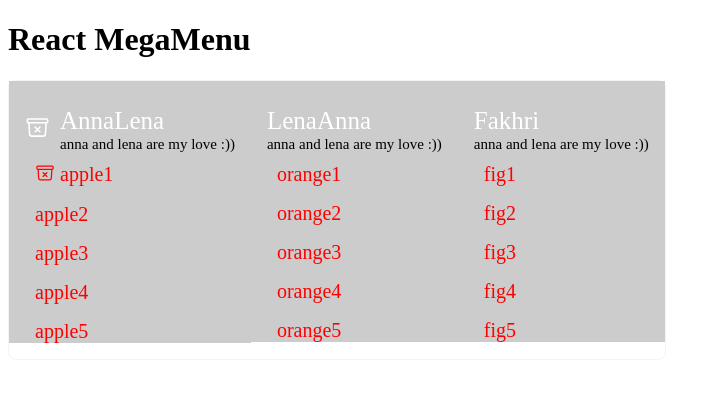
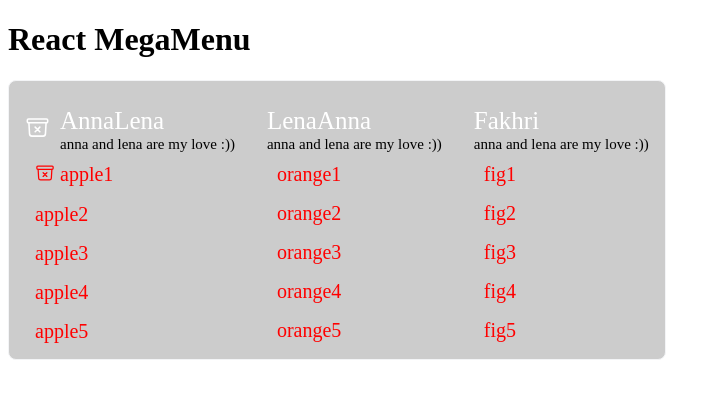
Before and after one commit to alirezamirahmadi/react-megamenu, a React (Vite) app: page / in a window 1280 px wide. Shown: the top 398 px of the page, without its empty margins (0-721 px from the left). Built offline with nearby package versions, Linux system fonts and the light colour scheme.

Commit message:
feat: add fullwidth option

```diff
--- a/App.tsx
+++ b/App.tsx
@@ -55,7 +55,7 @@ function App() {
   return (
     <>
       <h1>React MegaMenu</h1>
-      <ReactMegaMenu menus={menu} options={{color:{backgroundColor:"#ccc", headTitle:"#fff", description:"#000", itemTitle:"#ff0000"}}} />
+      <ReactMegaMenu menus={menu} options={{color:{backgroundColor:"#ccc", headTitle:"#fff", description:"#000", itemTitle:"#ff0000"}, fullWidth:false}} />
     </>
   )
 }
--- /dev/null
+++ b/src/components/megaMenu/MegaMenu.tsx
@@ -0,0 +1,29 @@
+import { useContext } from "react";
+
+import Menu from "../menu/Menu";
+import type { MenuType } from "../../types/megaMenuType";
+import { MainContext } from "../../reactMegaMenu/ReactMegaMenu";
+import "./megaMenu.css";
+
+export default function MegaMenu({ menus }: { menus: MenuType[] }): React.JSX.Element {
+
+  const mainContext = useContext(MainContext);
+
+  return (
+    <>
+      <div className="rmm-megamenu-main" style={{ backgroundColor: mainContext.options?.color?.backgroundColor, borderColor: mainContext.options?.color?.borderColor, width: mainContext.options?.fullWidth ? "100%" : "fit-content" }}>
+        {
+          menus.map((menu: MenuType) => (
+            <div key={menu.id} className="rmm-megamenu-menu">
+              <Menu menu={menu} />
+            </div>
+          ))
+        }
+      </div>
+    </>
+  )
+}
+
+export {
+  MainContext
+}
--- a/src/reactMegaMenu/reactMegaMenu.css
+++ b/src/components/megaMenu/megaMenu.css
@@ -1,11 +1,11 @@
 .rmm-megamenu-main {
   display: flex;
   flex-wrap: wrap;
+  justify-content: space-between;
   border-style: solid;
   border-width: 1px;
   border-color: rgb(243 244 246);
   border-radius: 8px;
-  width: fit-content;
 }
 
 .rmm-megamenu-menu {}
--- a/src/components/menu/Menu.tsx
+++ b/src/components/menu/Menu.tsx
@@ -10,7 +10,7 @@ export default function Menu({ menu }: { menu: MenuType }): React.JSX.Element {
 
   return (
     <>
-      <div className="rmm-menu-main" style={{ backgroundColor: mainContext.options?.color?.backgroundColor, borderColor: mainContext.options?.color?.borderColor }}>
+      <div className="rmm-menu-main">
         <div className="rmm-menu-head">
           {menu.icon && <div className="rmm-menu-head__icon" style={{ color: mainContext.options?.color?.headTitle }}>{menu.icon}</div>}
           <a href={menu.href ?? '#'} className="rmm-menu-head__link">
--- a/src/reactMegaMenu/ReactMegaMenu.tsx
+++ b/src/reactMegaMenu/ReactMegaMenu.tsx
@@ -1,11 +1,10 @@
 import { createContext } from "react";
 
-import Menu from "../components/menu/Menu";
-import type { MenuType, ReactMegaMenuType } from "../types/megaMenuType";
+import MegaMenu from "../components/megaMenu/MegaMenu";
+import type { ReactMegaMenuType } from "../types/megaMenuType";
 import type { ContextType } from "../types/contextType";
 import defaultOptions from "../defaults/defaultOptions";
 import "../styles/main.css";
-import "./reactMegaMenu.css";
 
 const MainContext = createContext<ContextType>({
   options: undefined,
@@ -16,14 +15,8 @@ export default function ReactMegaMenu({ direction = "ltr", menus, options }: Rea
   return (
     <>
       <MainContext.Provider value={{ options: { ...defaultOptions, ...options } }}>
-        <div className="rmm-megamenu-main" dir={direction}>
-          {
-            menus.map((menu: MenuType) => (
-              <div key={menu.id} className="rmm-megamenu-menu">
-                <Menu menu={menu} />
-              </div>
-            ))
-          }
+        <div dir={direction}>
+          <MegaMenu menus={menus} />
         </div>
       </MainContext.Provider>
     </>
```
